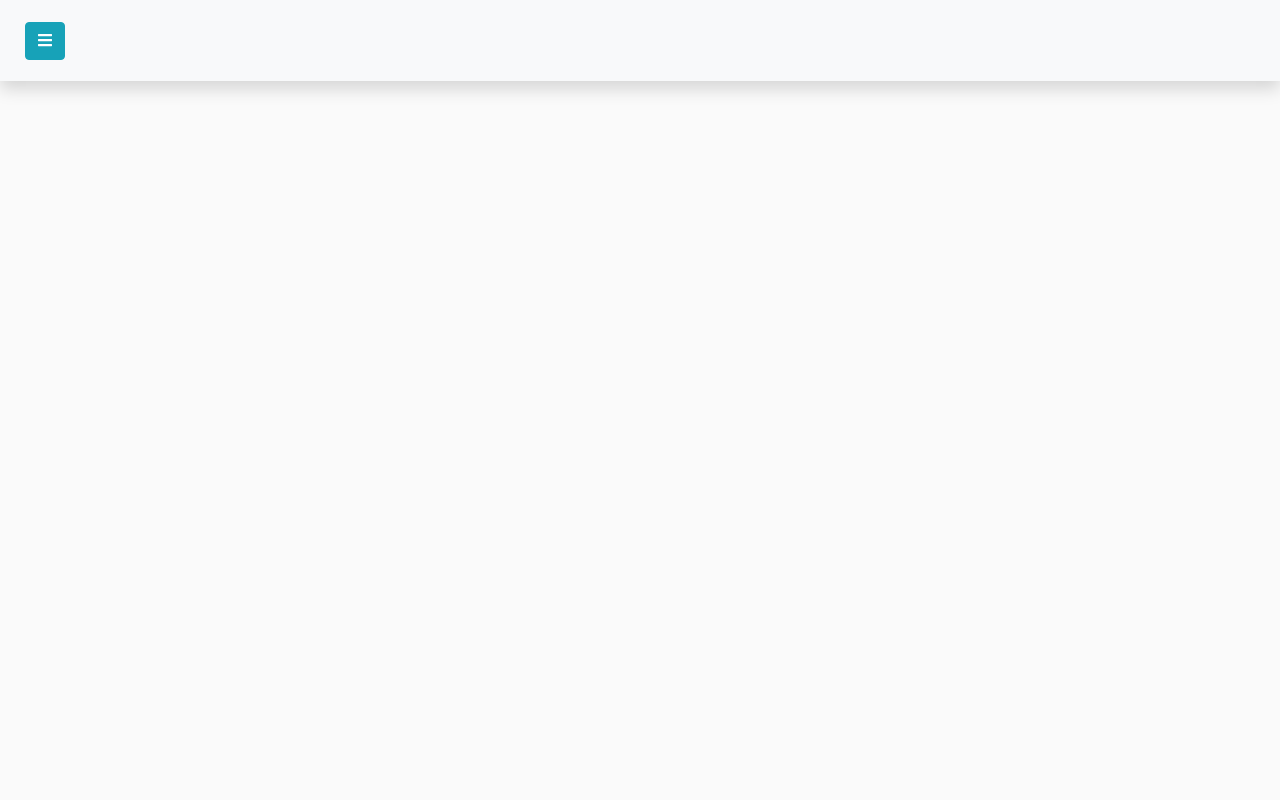
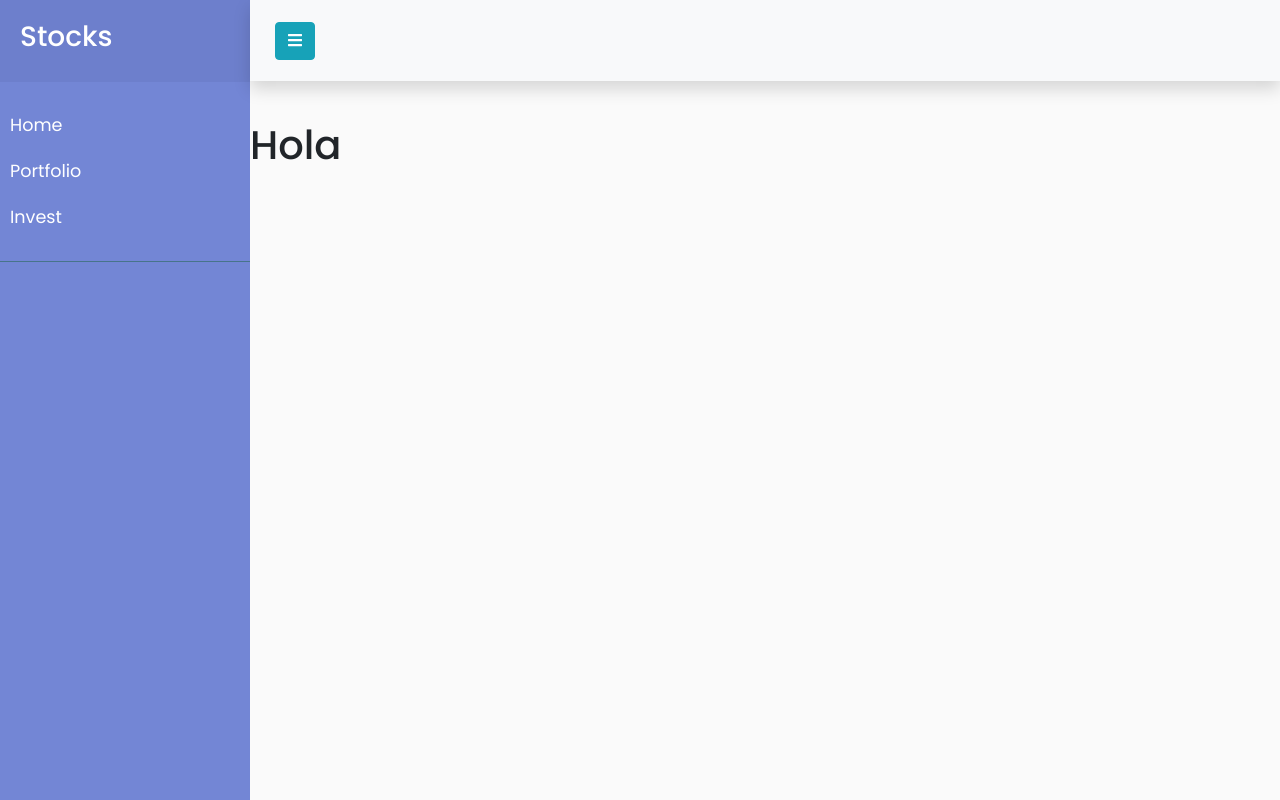
Before and after one commit to PojoTeam/stocks_segunda, a Vue app in the folder frontend/: page /invest/1 in a window 1280 px wide. Built offline with nearby package versions, Linux system fonts and the light colour scheme.

Commit message:
Arreglado problema de routing

```diff
--- a/frontend/src/App.vue
+++ b/frontend/src/App.vue
@@ -3,7 +3,7 @@
     <router-view></router-view>
     <div id="content">
       <Navbar></Navbar>
-      <router-view name="bodyInvest"></router-view>
+      <router-view name="body"></router-view>
     </div>
   </div>
 </template>
--- a/frontend/src/components/BodySymbol.vue
+++ b/frontend/src/components/BodySymbol.vue
@@ -1,5 +1,7 @@
 <template>
-    <h1>CON LOS TERRORISTAS</h1>
+    <div>
+        <h1>Hola</h1>
+    </div>
 </template>
 
 <script>
--- a/frontend/src/routes.js
+++ b/frontend/src/routes.js
@@ -40,7 +40,7 @@ const router = new Router({
             }
         },
         {
-            path: "/invest/symbol",
+            path: "/invest/:symbol",
             name: "Invest2",
             components: {
                 default: Sidebar,
```
Also changed, not shown: 1 other file (tests, documents, lock files or other folders).
